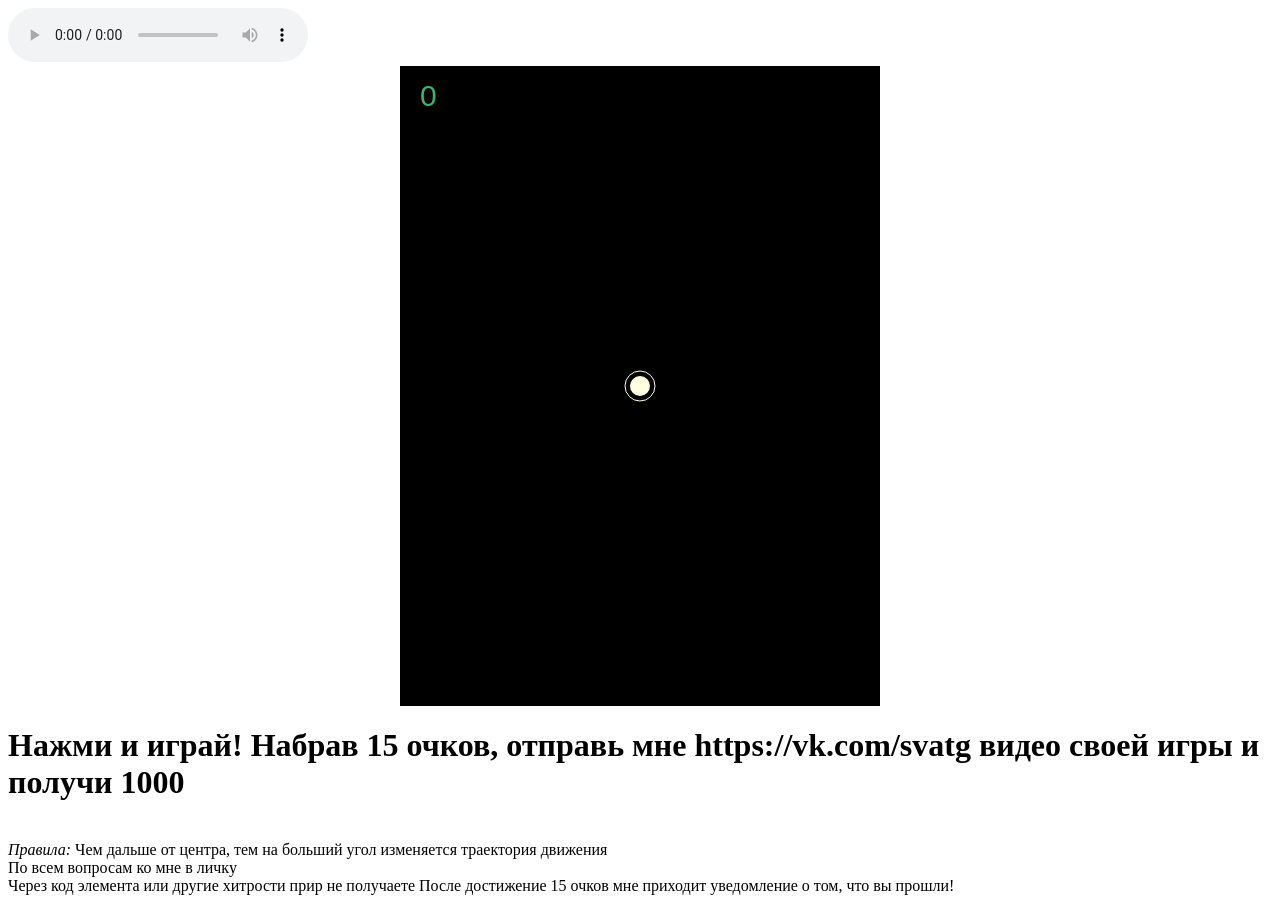
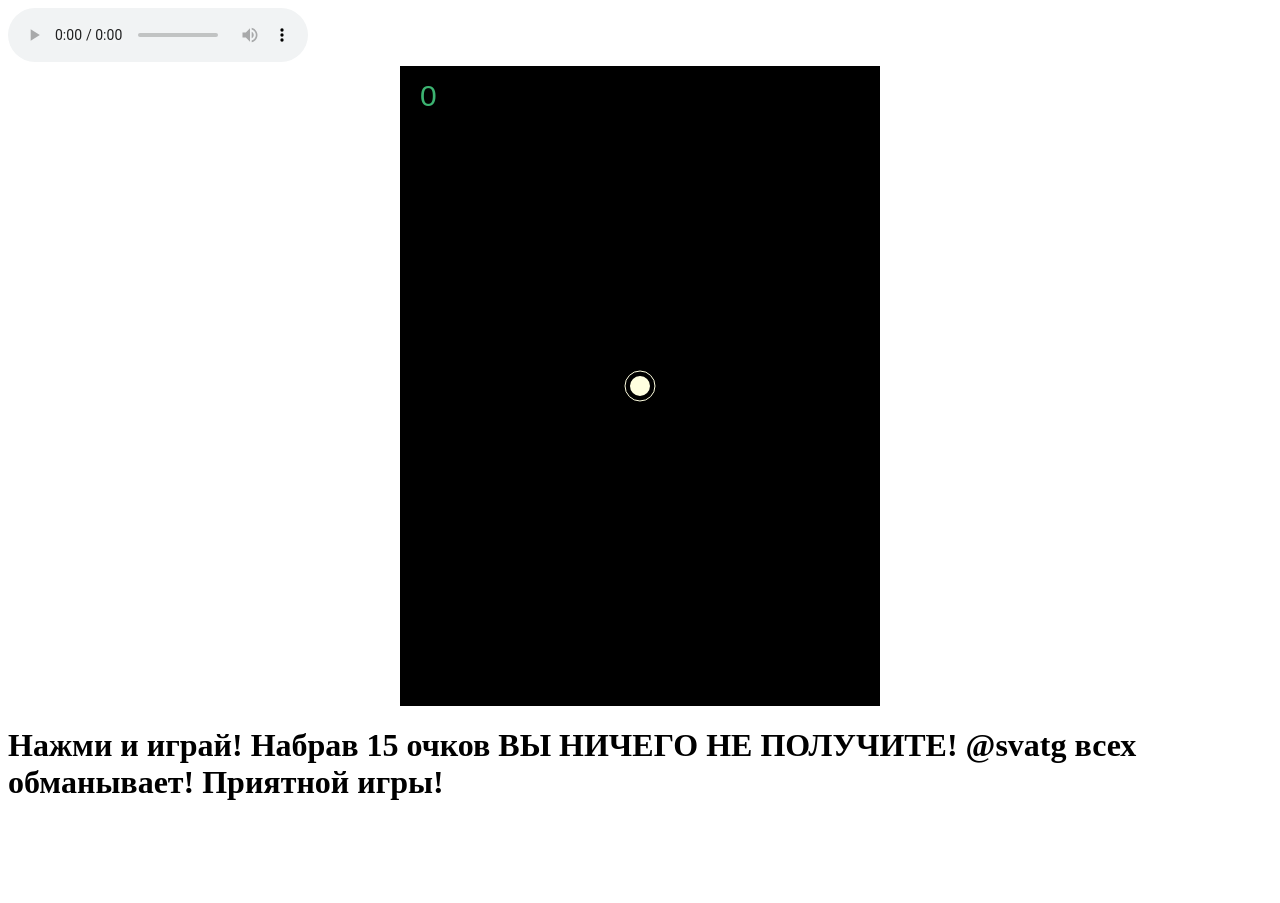
Before and after one commit to imixiru/honorgame, a plain HTML site: page index.html in a window 1280 px wide. After the commit the page ends 823 px from the top, so only its background shows below. Drawn offline with nearby package versions, Linux system fonts and the light colour scheme.

Commit message:
Update index.html

```diff
--- a/index.html
+++ b/index.html
@@ -4,9 +4,8 @@
 </audio>
 
 <canvas id="c" width="480px" height="640px"></canvas><script src="https://unpkg.com/sweetalert/dist/sweetalert.min.js"></script><h1>Нажми и играй!
-	Набрав 15 очков, отправь мне https://vk.com/svatg видео своей игры и получи 1000</h1><br> <i>Правила:</i>  Чем дальше от центра, тем на больший угол изменяется траектория движения<br>
-По всем вопросам ко мне в личку<br>Через код элемента или другие хитрости приp не получаете
-После достижение 15 очков мне приходит уведомление о том, что вы прошли!</body><script>
+	Набрав 15 очков ВЫ НИЧЕГО НЕ ПОЛУЧИТЕ! @svatg всех обманывает!
+	Приятной игры!</body><script>
 
 arr=l=>[...Array(l).keys()]
 const w = 480,
```
